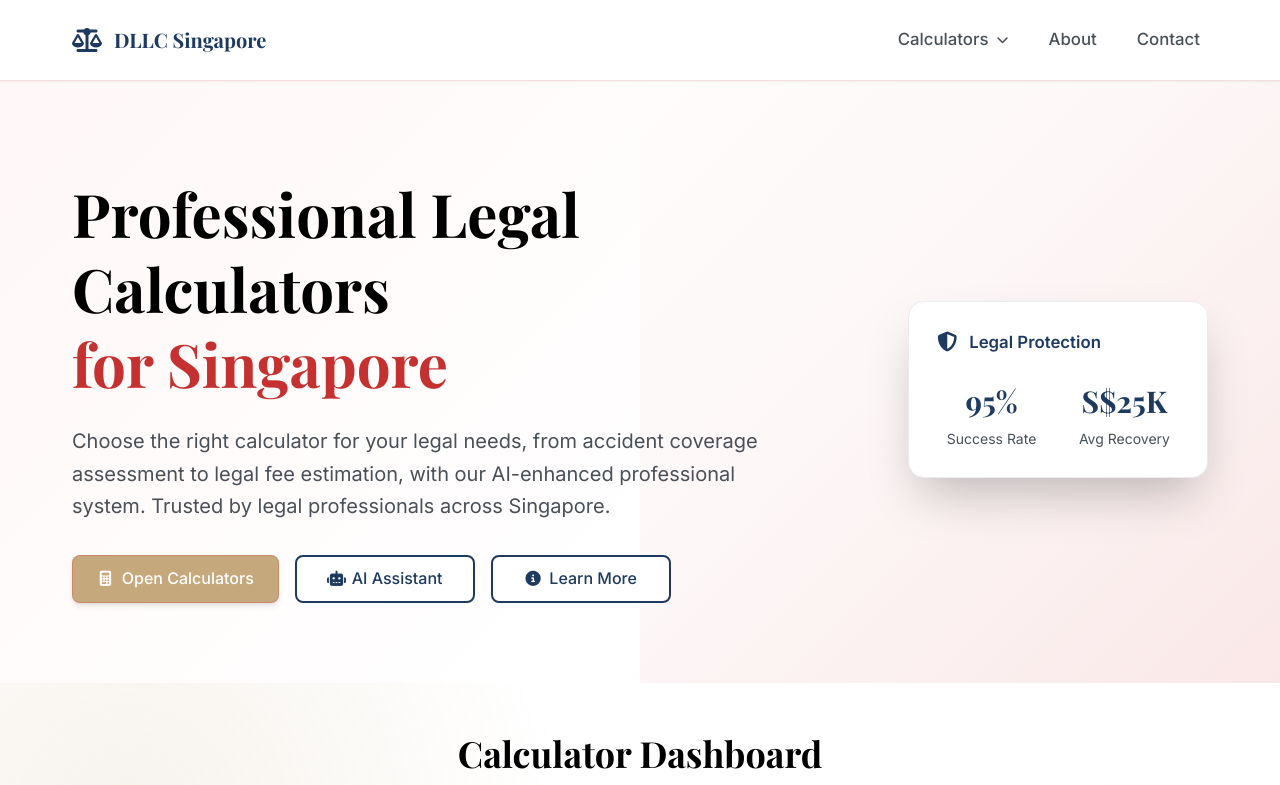
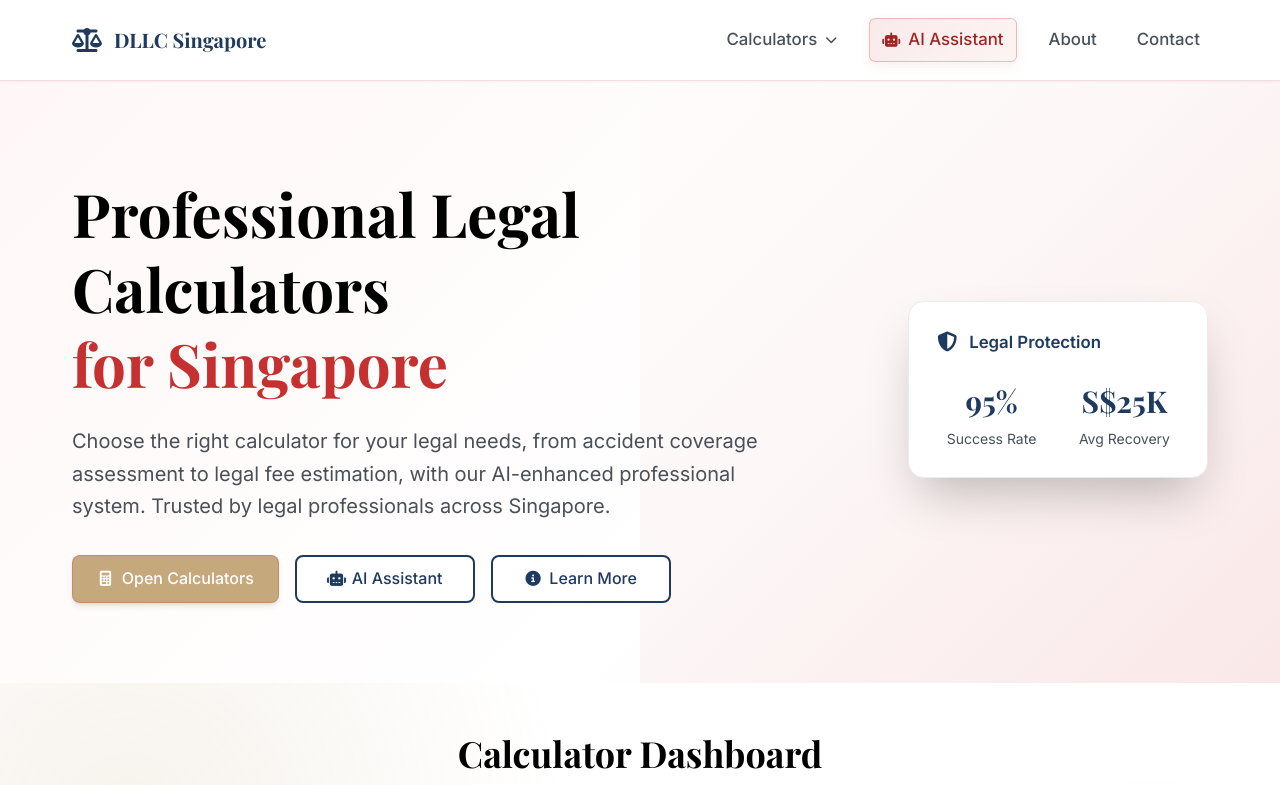
Before and after one commit to Eshwar-Potnuru/DLLC_Legal_Calculator-, a website: page index.html in a window 1280 px wide. Shown: the top 785 px of the page. Drawn offline with nearby package versions, Linux system fonts and the light colour scheme.

Commit message:
feat: add AI Assistant nav CTA and polish header styling

```diff
--- a/index.html
+++ b/index.html
@@ -57,6 +57,10 @@
                             </button>
                         </div>
                     </div>
+                    <button type="button" class="nav-link nav-link-ai" id="navAIAssistantButton" onclick="openAIChat()" aria-label="Open AI Assistant">
+                        <i class="fas fa-robot" aria-hidden="true"></i>
+                        AI Assistant
+                    </button>
                     <a href="#about" class="nav-link">About</a>
                     <a href="#contact" class="nav-link">Contact</a>
                 </nav>
--- a/styles/main.css
+++ b/styles/main.css
@@ -337,6 +337,25 @@ a:hover {
     text-decoration: none;
 }
 
+.nav-link-ai {
+    gap: var(--spacing-2);
+    padding: 0 var(--spacing-3);
+    border: 1px solid rgba(197, 48, 48, 0.28);
+    background: linear-gradient(135deg, rgba(197, 48, 48, 0.1), rgba(229, 62, 62, 0.06));
+    color: var(--color-secondary-dark);
+    box-shadow: 0 4px 12px rgba(197, 48, 48, 0.08);
+}
+
+.nav-link-ai i {
+    font-size: 0.9rem;
+}
+
+.nav-link-ai:hover {
+    color: var(--color-white);
+    background: linear-gradient(135deg, var(--color-secondary-dark), var(--color-secondary));
+    border-color: var(--color-secondary-dark);
+}
+
 .nav-dropdown {
     position: relative;
 }
@@ -459,6 +478,13 @@ a:hover {
         padding: 0 var(--spacing-3);
         border: 1px solid transparent;
         background: var(--color-gray-50);
+    }
+
+    .nav > .nav-link.nav-link-ai {
+        justify-content: center;
+        border-color: rgba(197, 48, 48, 0.34);
+        background: rgba(197, 48, 48, 0.12);
+        color: var(--color-secondary-dark);
     }
 
     .nav-link:hover,
```
